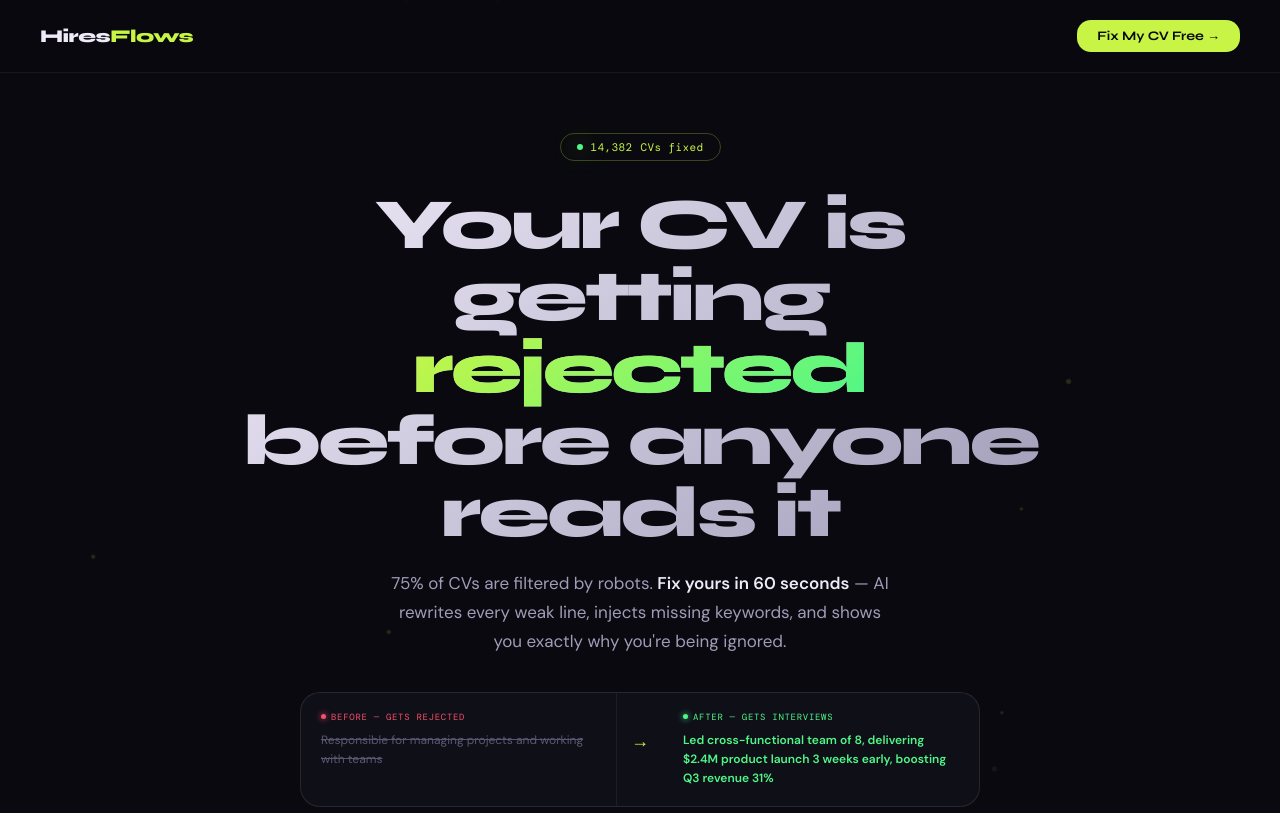
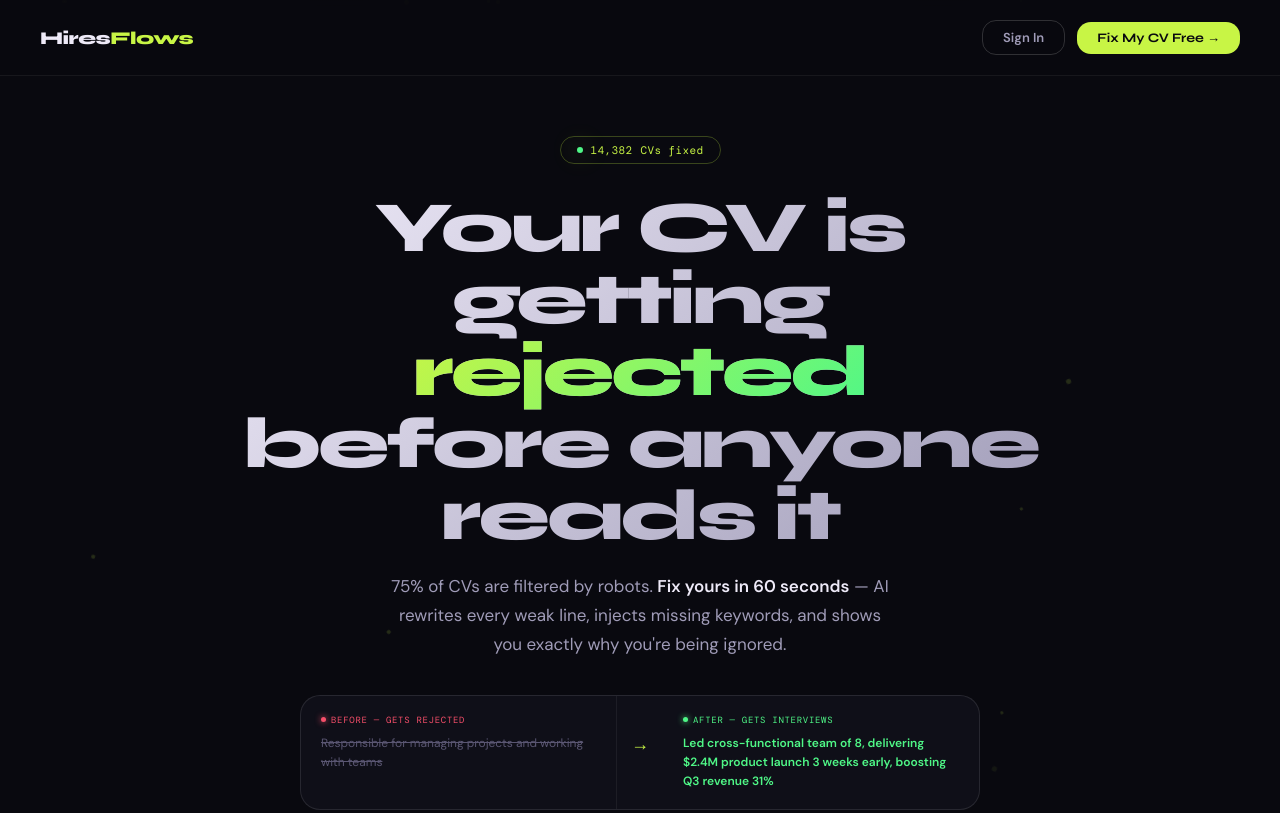
Before and after one commit to william07469/HiresFlows, a website: page index.html in a window 1280 px wide. Shown: the top 813 px of the page. Drawn offline with nearby package versions, Linux system fonts and the light colour scheme; no server answers.

Commit message:
add login button to main page

```diff
--- a/index.html
+++ b/index.html
@@ -379,6 +379,32 @@
       transform: translateX(100%)
     }
 
+    .nav-buttons {
+      display: flex;
+      align-items: center;
+      gap: 12px
+    }
+
+    .btn-login {
+      font-size: 13px;
+      font-weight: 600;
+      padding: 8px 20px;
+      border-radius: var(--r2);
+      background: transparent;
+      border: 1px solid var(--b3);
+      color: var(--chalk2);
+      cursor: pointer;
+      text-decoration: none;
+      font-family: 'DM Sans', sans-serif;
+      transition: all .25s ease
+    }
+
+    .btn-login:hover {
+      background: var(--s3);
+      border-color: var(--lime);
+      color: var(--lime)
+    }
+
     .hero {
       flex: 1;
       display: flex;
@@ -1992,7 +2018,10 @@
   <div id="landing" class="z1">
     <nav class="l-nav">
       <a href="index.html" class="logo">Hires<span>Flows</span></a>
-      <button class="btn-cta-sm" id="heroBtn">Fix My CV Free →</button>
+      <div class="nav-buttons">
+        <a href="/login.html" class="btn-login" id="loginBtn">Sign In</a>
+        <button class="btn-cta-sm" id="heroBtn">Fix My CV Free →</button>
+      </div>
     </nav>
 
     <div class="hero">
```
